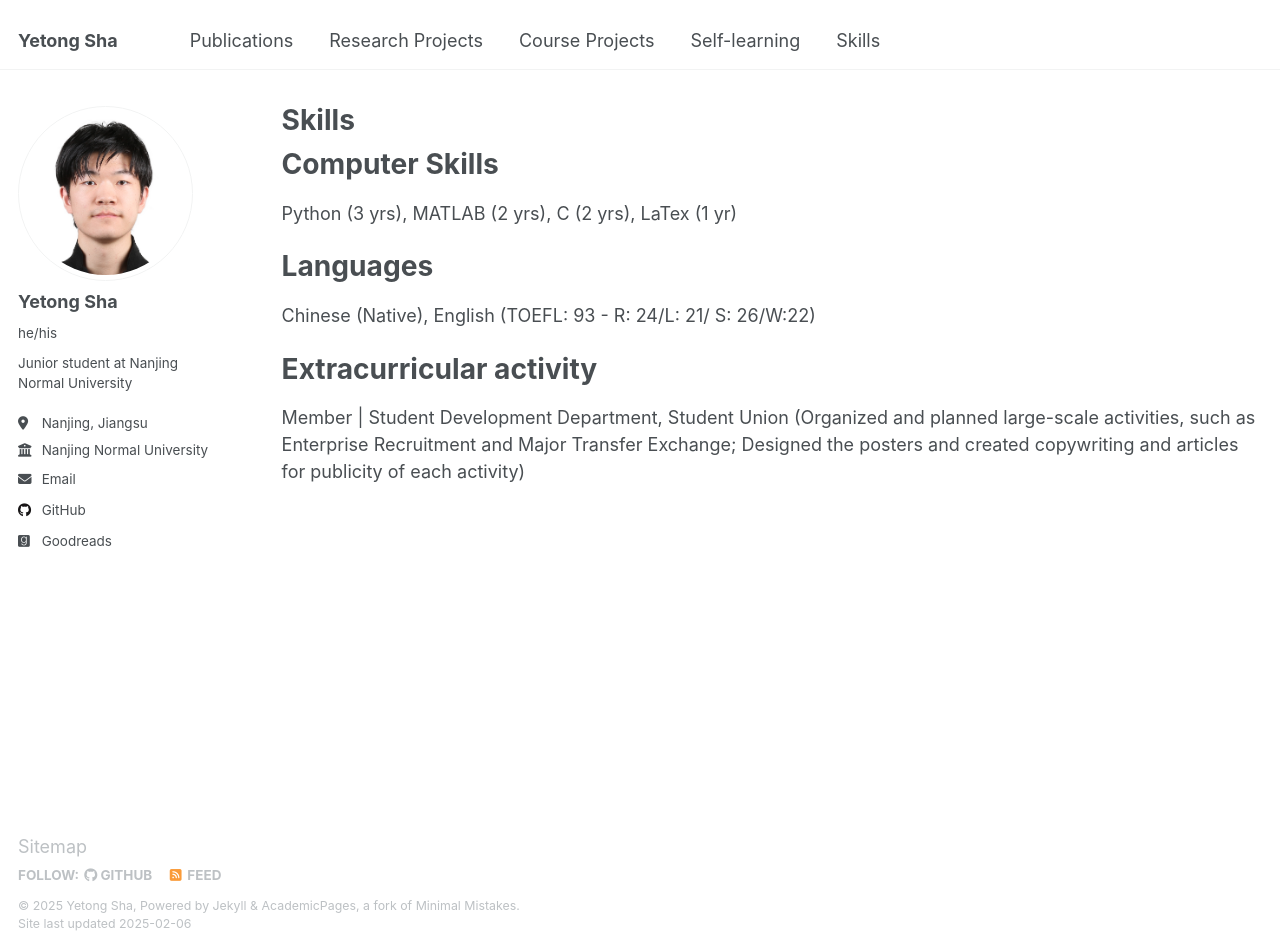
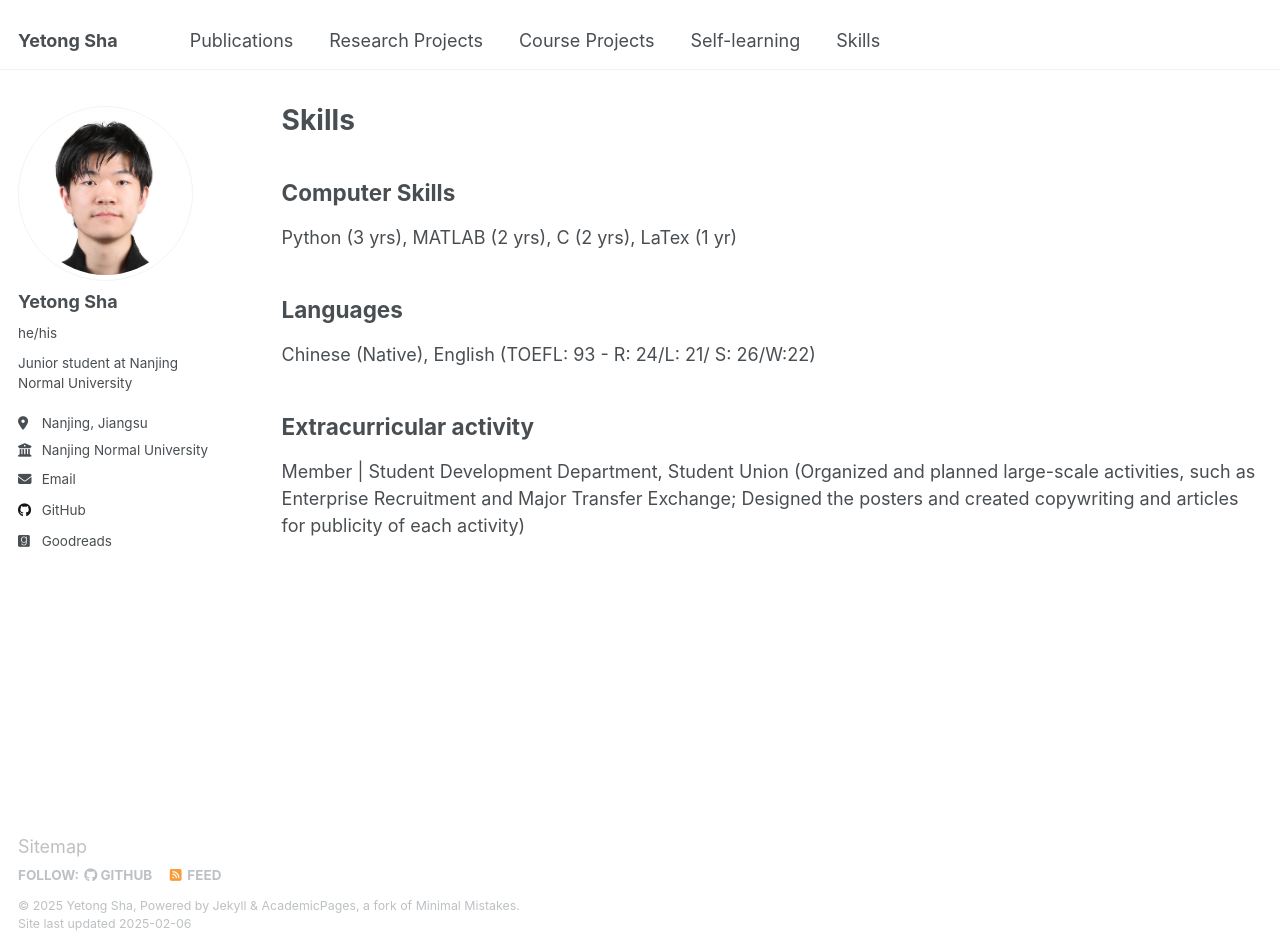
Before and after one commit to aautomataa/aautomataa.github.io, a Jekyll site: the page built from _pages/skills.md, in a window 1280 px wide and 952 px high. Built offline with Jekyll 4.4.1, drawn with Linux system fonts in a browser that asks for light colours.

```diff
--- a/_pages/skills.md
+++ b/_pages/skills.md
@@ -5,16 +5,16 @@ permalink: /skills/
 author_profile: true
 ---
 
-Computer Skills
-======
+## Computer Skills
+
 Python (3 yrs), MATLAB (2 yrs), C (2 yrs), LaTex (1 yr)
 
-Languages
-======
+## Languages
+
 Chinese (Native), English (TOEFL: 93 - R: 24/L: 21/ S: 26/W:22)
 
-Extracurricular activity
-======
+## Extracurricular activity
+
 Member | Student Development Department, Student Union
 (Organized and planned large-scale activities, such as Enterprise Recruitment and Major Transfer
 Exchange; Designed the posters and created copywriting and articles for publicity of each activity)
```
